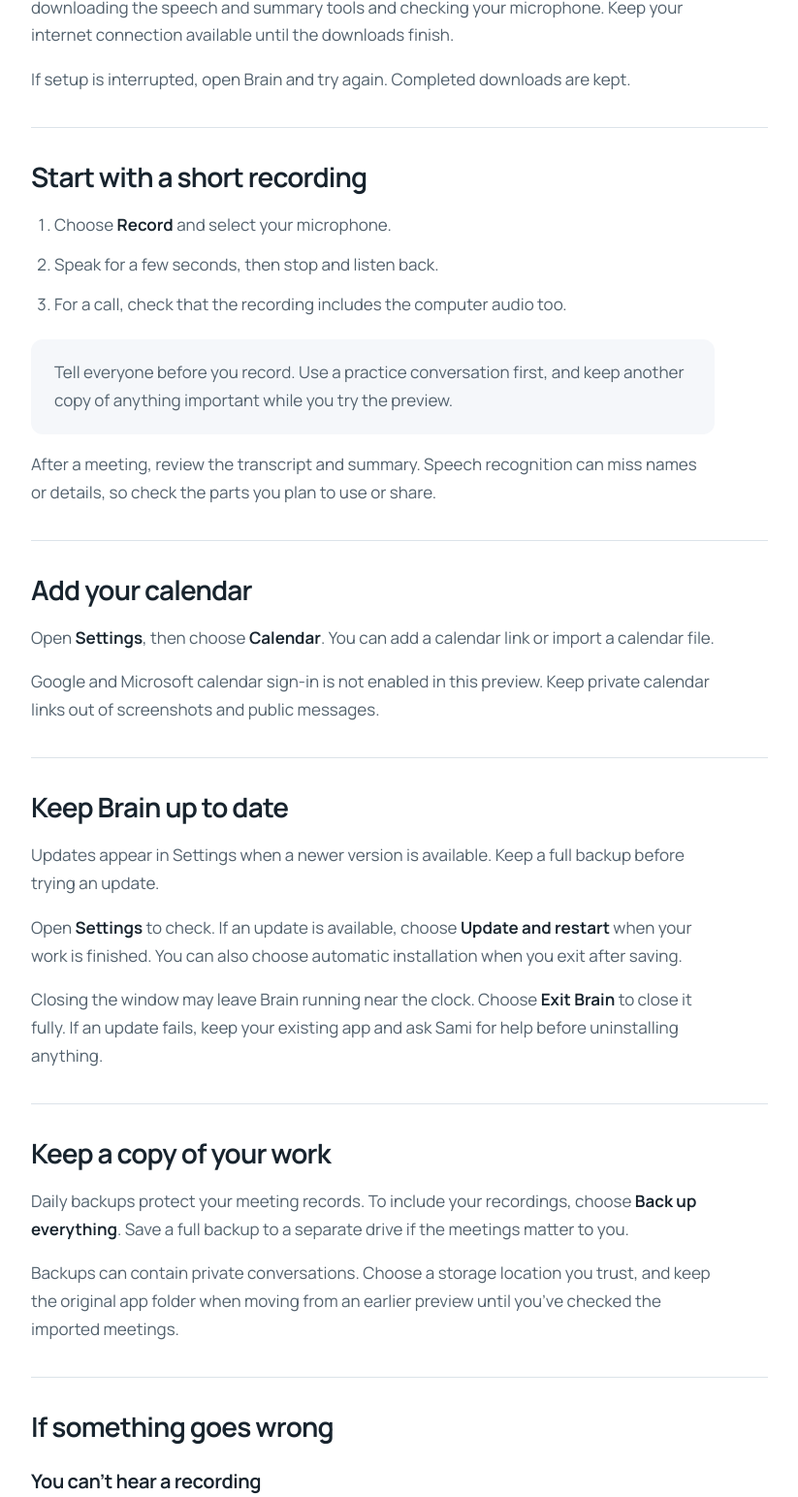
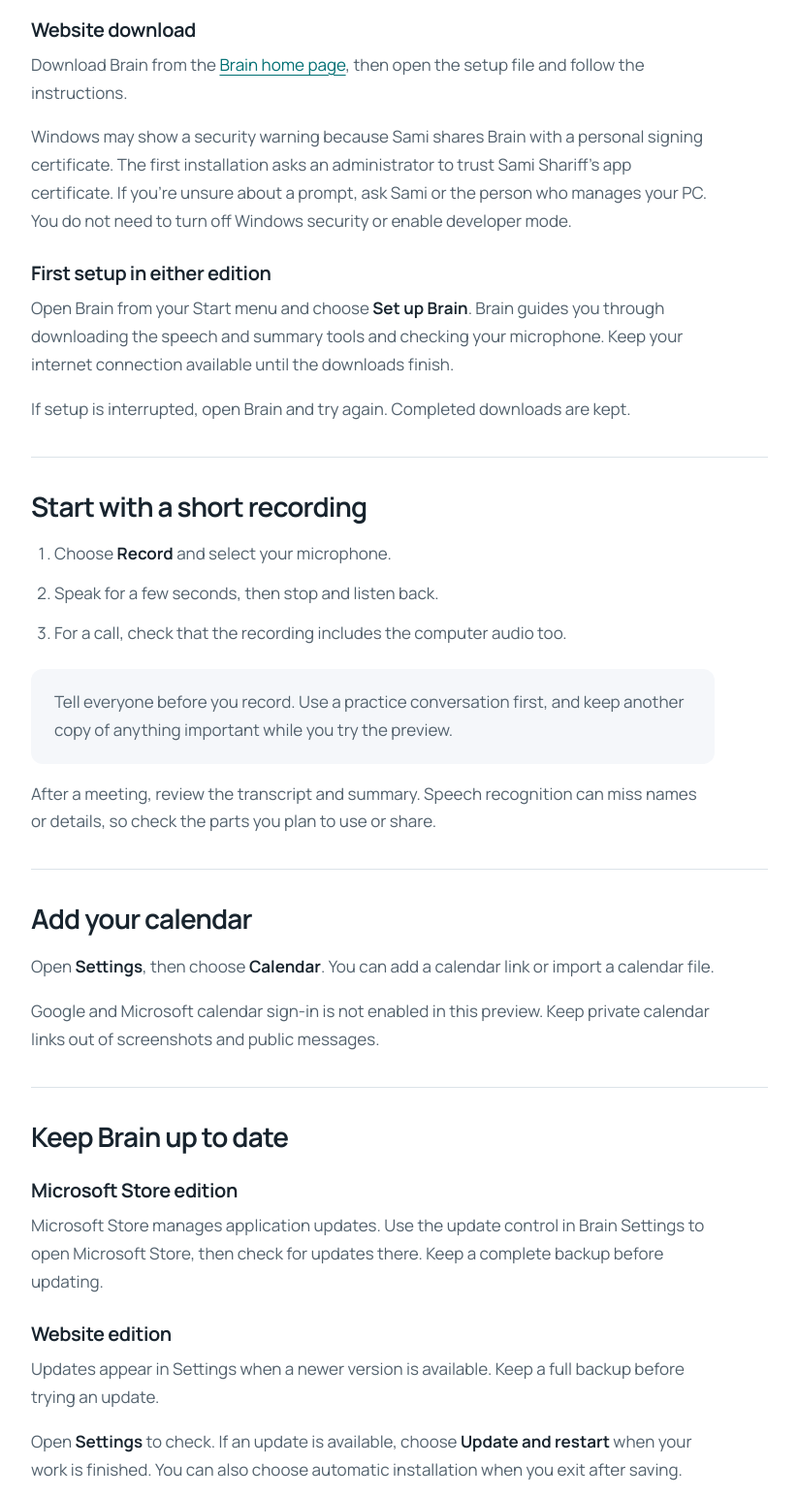
Before and after one commit to samishariff/Brain, a website: page help.html in a window 1280 px wide. Shown: the part 705-2249 px from the top of the page at 97% size, without its empty margins (290-1113 px from the left). Drawn offline with Linux system fonts and the light colour scheme.

Commit message:
Prepare static Microsoft Store link and edition guidance

```diff
--- a/help.html
+++ b/help.html
@@ -30,11 +30,11 @@
     <div class="reading-layout">
       <aside class="contents"><p>On this page</p><nav aria-label="On this page"><a href="#setup">Install and set up</a><a href="#record">First recording</a><a href="#calendars">Calendars</a><a href="#updates">Updates</a><a href="#backup">Backups</a><a href="#help">Something went wrong</a></nav></aside>
       <div class="reading">
-<section id="setup"><h2>Install and set up Brain</h2><p>Download Brain from the <a href="index.html">Brain home page</a>, then open the setup file and follow the instructions.</p><p>Windows may show a security warning because Sami shares Brain with a personal signing certificate. The first installation asks an administrator to trust Sami Shariff’s app certificate. If you’re unsure about a prompt, ask Sami or the person who manages your PC. You do not need to turn off Windows security or enable developer mode.</p><p>Open Brain from your Start menu and choose <strong>Set up Brain</strong>. Brain guides you through downloading the speech and summary tools and checking your microphone. Keep your internet connection available until the downloads finish.</p><p>If setup is interrupted, open Brain and try again. Completed downloads are kept.</p></section>
+<section id="setup"><h2>Install and set up Brain</h2><p>Choose an edition on the <a href="index.html">Brain home page</a>. The Microsoft Store and website editions have separate libraries and may receive updates at different times. The version above refers to the website edition.</p><h3>Microsoft Store</h3><p>Choose <strong>Get Brain from the Microsoft Store</strong>, then install <strong>Brain Meeting Memory</strong> by <strong>TheExalted</strong>. Microsoft Store handles installation and updates; you do not need to trust a personal signing certificate.</p><h3>Website download</h3><p>Download Brain from the <a href="index.html">Brain home page</a>, then open the setup file and follow the instructions.</p><p>Windows may show a security warning because Sami shares Brain with a personal signing certificate. The first installation asks an administrator to trust Sami Shariff’s app certificate. If you’re unsure about a prompt, ask Sami or the person who manages your PC. You do not need to turn off Windows security or enable developer mode.</p><h3>First setup in either edition</h3><p>Open Brain from your Start menu and choose <strong>Set up Brain</strong>. Brain guides you through downloading the speech and summary tools and checking your microphone. Keep your internet connection available until the downloads finish.</p><p>If setup is interrupted, open Brain and try again. Completed downloads are kept.</p></section>
 <section id="record"><h2>Start with a short recording</h2><ol><li>Choose <strong>Record</strong> and select your microphone.</li><li>Speak for a few seconds, then stop and listen back.</li><li>For a call, check that the recording includes the computer audio too.</li></ol><p class="plain-note">Tell everyone before you record. Use a practice conversation first, and keep another copy of anything important while you try the preview.</p><p>After a meeting, review the transcript and summary. Speech recognition can miss names or details, so check the parts you plan to use or share.</p></section>
 <section id="calendars"><h2>Add your calendar</h2><p>Open <strong>Settings</strong>, then choose <strong>Calendar</strong>. You can add a calendar link or import a calendar file.</p><p>Google and Microsoft calendar sign-in is not enabled in this preview. Keep private calendar links out of screenshots and public messages.</p></section>
-<section id="updates"><h2>Keep Brain up to date</h2><p>Updates appear in Settings when a newer version is available. Keep a full backup before trying an update.</p><p>Open <strong>Settings</strong> to check. If an update is available, choose <strong>Update and restart</strong> when your work is finished. You can also choose automatic installation when you exit after saving.</p><p>Closing the window may leave Brain running near the clock. Choose <strong>Exit Brain</strong> to close it fully. If an update fails, keep your existing app and ask Sami for help before uninstalling anything.</p></section>
-<section id="backup"><h2>Keep a copy of your work</h2><p>Daily backups protect your meeting records. To include your recordings, choose <strong>Back up everything</strong>. Save a full backup to a separate drive if the meetings matter to you.</p><p>Backups can contain private conversations. Choose a storage location you trust, and keep the original app folder when moving from an earlier preview until you’ve checked the imported meetings.</p></section>
+<section id="updates"><h2>Keep Brain up to date</h2><h3>Microsoft Store edition</h3><p>Microsoft Store manages application updates. Use the update control in Brain Settings to open Microsoft Store, then check for updates there. Keep a complete backup before updating.</p><h3>Website edition</h3><p>Updates appear in Settings when a newer version is available. Keep a full backup before trying an update.</p><p>Open <strong>Settings</strong> to check. If an update is available, choose <strong>Update and restart</strong> when your work is finished. You can also choose automatic installation when you exit after saving.</p><p>Closing the window may leave Brain running near the clock. Choose <strong>Exit Brain</strong> to close it fully. If an update fails, keep your existing app and ask Sami for help before uninstalling anything.</p></section>
+<section id="backup"><h2>Keep a copy of your work</h2><p>To move records between the editions, choose <strong>Back up everything</strong> in the source edition and save the complete backup outside its app-data folder. In the other edition, choose <strong>Restore a complete backup</strong>, then exit and reopen Brain. Restoring replaces the destination library; it does not merge libraries. Account sign-ins and downloaded models are not included.</p><p>Update the destination edition first. A backup made by a newer Brain may require a later update of the other edition; some website-edition backups need a newer Store update before they can be restored. If restore asks for a newer version, keep using the original edition and retain its backup until that update is available.</p><p>Resetting or uninstalling the Microsoft Store edition removes its local records and downloads. Keep a complete backup in Documents, another drive or another folder outside the app before resetting or uninstalling it.</p><p>Daily backups protect your meeting records. To include your recordings, choose <strong>Back up everything</strong>. Save a full backup to a separate drive if the meetings matter to you.</p><p>Backups can contain private conversations. Choose a storage location you trust, and keep the original app folder when moving from an earlier preview until you’ve checked the imported meetings.</p></section>
 <section id="help"><h2>If something goes wrong</h2><h3>You can’t hear a recording</h3><p>Stop recording and check your microphone connection and Windows microphone privacy settings. Make another short recording before continuing.</p><h3>A recording has not finished processing</h3><p>Open <strong>Activity</strong> to see its current stage. If Brain is waiting for your PC to free up memory or processing power, close other large apps and leave Brain open; it will resume from its saved stage. For a recording that needs attention, select it and choose <strong>Try selected meeting again</strong>. If the problem continues, save a diagnostic report using the steps below.</p><h3>Brain closed unexpectedly</h3><p>Reopen Brain and follow any recovery instructions before starting another recording.</p><h3>You need a hand</h3><p>Contact Sami through your usual private channel. Explain what you were trying to do and what happened. If Brain opens, go to <strong>Help &amp; about</strong> and choose <strong>Report a problem</strong>. Review the report, then choose <strong>Save report</strong> before sharing it.</p><p>Keep recordings, meeting text, passwords, sign-in codes, account details, and private calendar links out of public messages. If you can’t open Brain, tell Sami your Windows version and what happened just before the problem.</p></section></div>
     </div>
   </main>
```
Also changed, not shown: index.html (+1 -1 lines), README.md.
